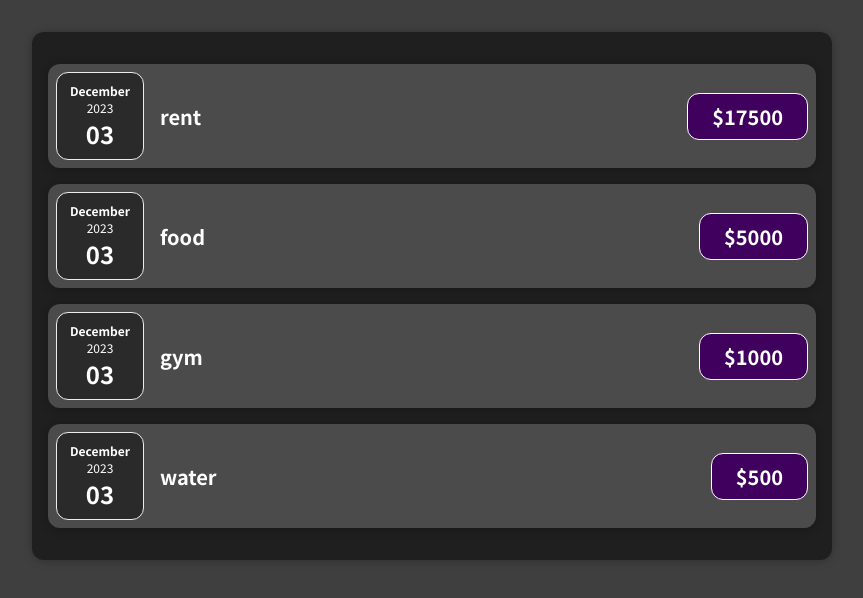
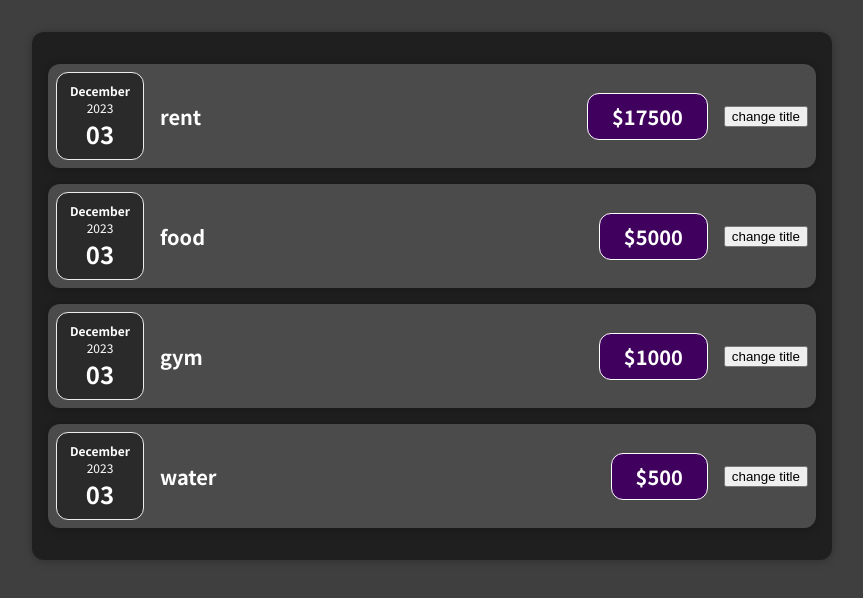
Before and after one commit to dennisjsh07/project-1, a React (Create React App) app: page / in a window 1280 px wide. Shown: the top 598 px of the page, without its empty margins (208-1071 px from the left). Built offline with nearby package versions, Linux system fonts and the light colour scheme.

Commit message:
added event listeners

```diff
--- a/src/components/Expenses/ExpenseItem.js
+++ b/src/components/Expenses/ExpenseItem.js
@@ -5,12 +5,16 @@ import Card from '../UI/Card';
 import './ExpenseItem.css';
 
 const ExpenseItem = (props) => {
+  const clickHandler = ()=>{
+    console.log('clicked');
+  }
   return (
     <Card className='expense-item'>
       <ExpenseDate date={props.date} />
       <div className='expense-item__description'>
         <h2>{props.title}</h2>
         <div className='expense-item__price'>${props.amount}</div>
+        <button onClick={clickHandler}>change title</button>
       </div>
     </Card>
   );
```
